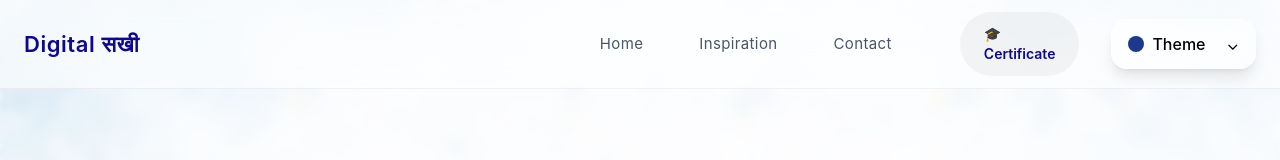
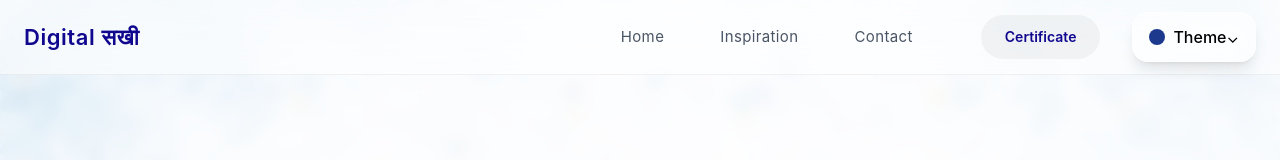
Before and after one commit to rajeevika-hub/digital-sakhi-2.1, a React (Vite) app: page / in a window 1280 px wide. Shown: the top 160 px of the page. Built offline with nearby package versions, Linux system fonts and the light colour scheme.

Commit message:
Update NAv.jsx

```diff
--- a/src/components/NAv.jsx
+++ b/src/components/NAv.jsx
@@ -59,7 +59,7 @@ export default function Nav() {
               color: "var(--primary-color)",
             }}
           >
-          🎓 Certificate
+          Certificate
           </NavLink>
 
           <ThemeSwitcher />
```
